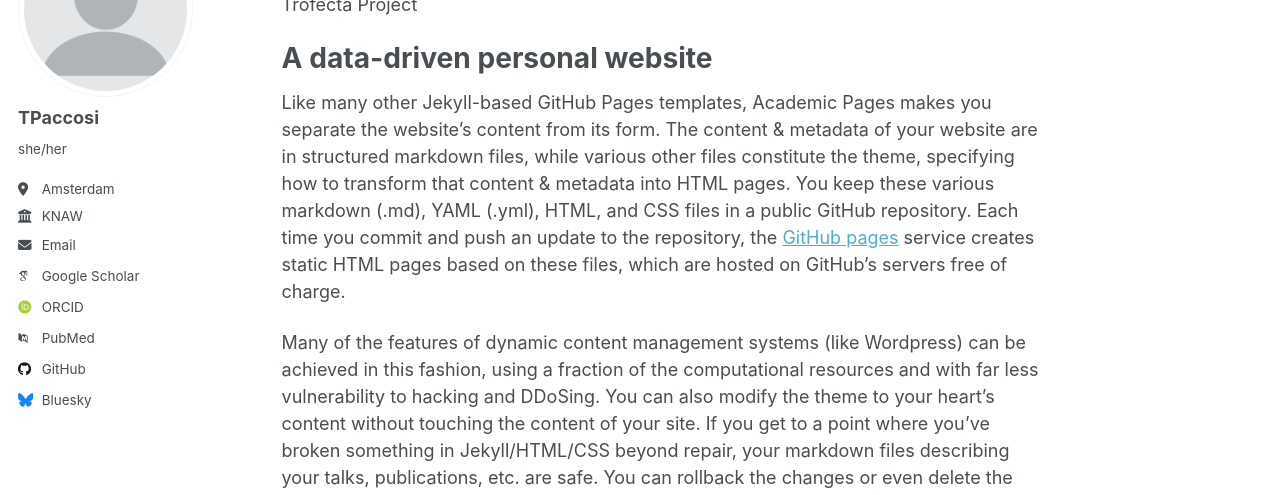
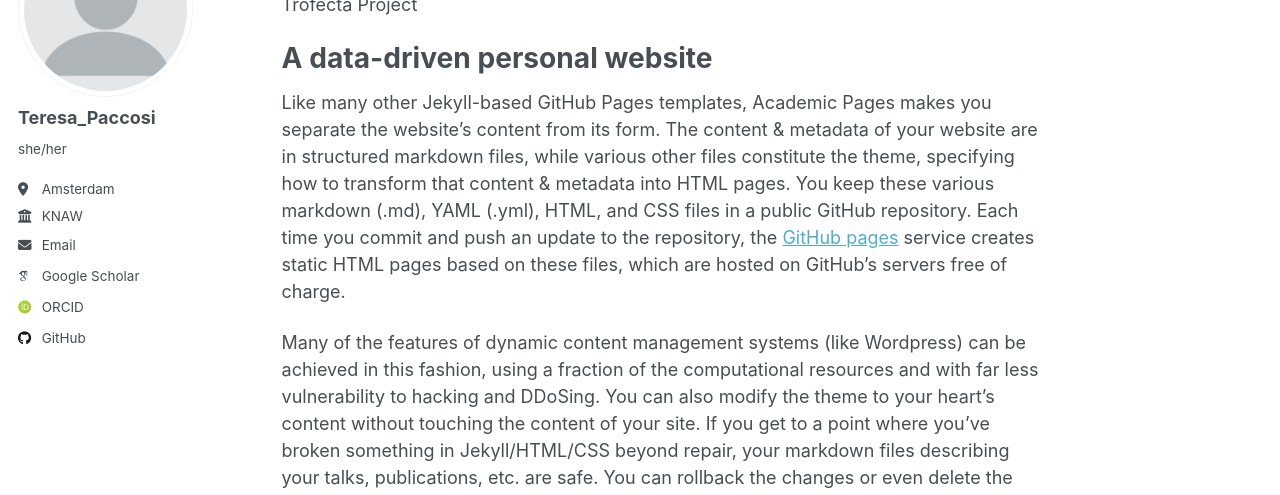
Before and after one commit to tpaccosi/tpaccosi.github.io, a Jekyll site: the page built from _pages/about.md, in a window 1280 px wide. Shown: the part 177-672 px from the top of the page. Built offline with Jekyll 4.4.1, drawn with Linux system fonts in a browser that asks for light colours; some web fonts are replaced; part of the change alters nothing that is shown.

Commit message:
Update _config.yml

```diff
--- a/_config.yml
+++ b/_config.yml
@@ -23,7 +23,7 @@ repository               : "tpaccosi/tpaccosi.github.io"
 author:
   # Biographic information
   avatar           : "profile.png"
-  name             : "TPaccosi"
+  name             : "Teresa_Paccosi"
   pronouns         : "she/her"
   bio              : ""
   location         : "Amsterdam"
@@ -34,11 +34,11 @@ author:
   # Academic websites
   academia         : # URL
   arxiv            : # URL - Update with the correct link to your profile
-  googlescholar    : "https://scholar.google.com/citations?user=PS_CX0AAAAAJ"
+  googlescholar    : "https://scholar.google.com/citations?view_op=list_works&hl=it&hl=it&user=xofHUl8AAAAJ"
   impactstory      : # URL
-  orcid            : "http://orcid.org/yourorcidurl"
+  orcid            : "0009-0009-2348-7556"
   semantic         : # URL
-  pubmed           : "https://www.ncbi.nlm.nih.gov/pubmed/?term=john+snow"
+  pubmed           : #"https://www.ncbi.nlm.nih.gov/pubmed/?term=john+snow"
   researchgate     : # URL
   scopus           : # URL
 
@@ -46,12 +46,12 @@ author:
   bitbucket        : # Username - Update with your username on the site
   codepen          : # Username
   dribbble         : # Username
-  github           : "academicpages"
+  github           : "https://github.com/tpaccosi/"
   kaggle           : # Username
   stackoverflow    : # User number or user number and name (i.e., use "1" or "1/jeff-atwood")
 
   # Social media
-  bluesky          : "bsky.app" # Replace this with you Bluesky username
+  bluesky          : #"bsky.app" # Replace this with you Bluesky username
   facebook         : # Username
   flickr           : # Username
   foursquare       : # Username
```
